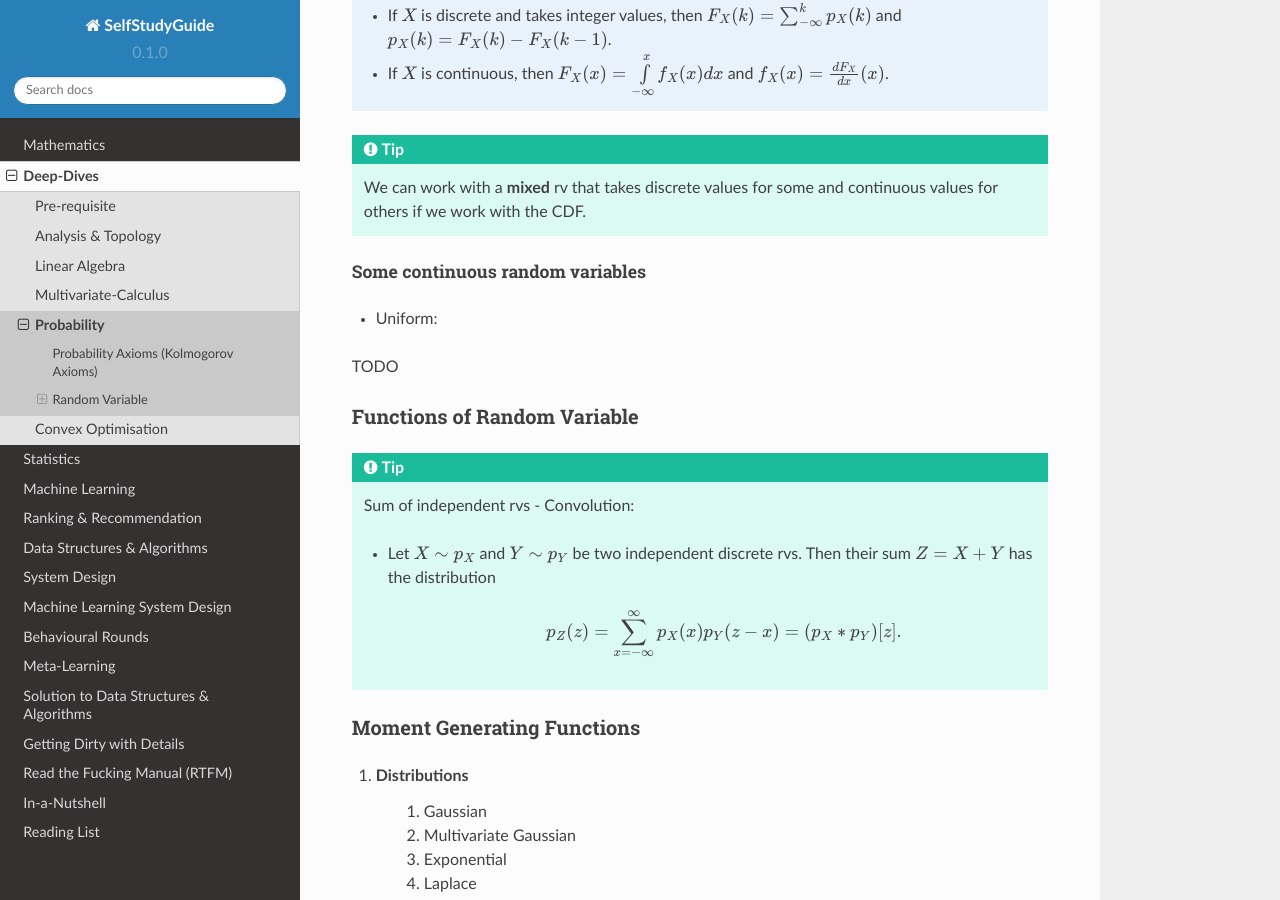
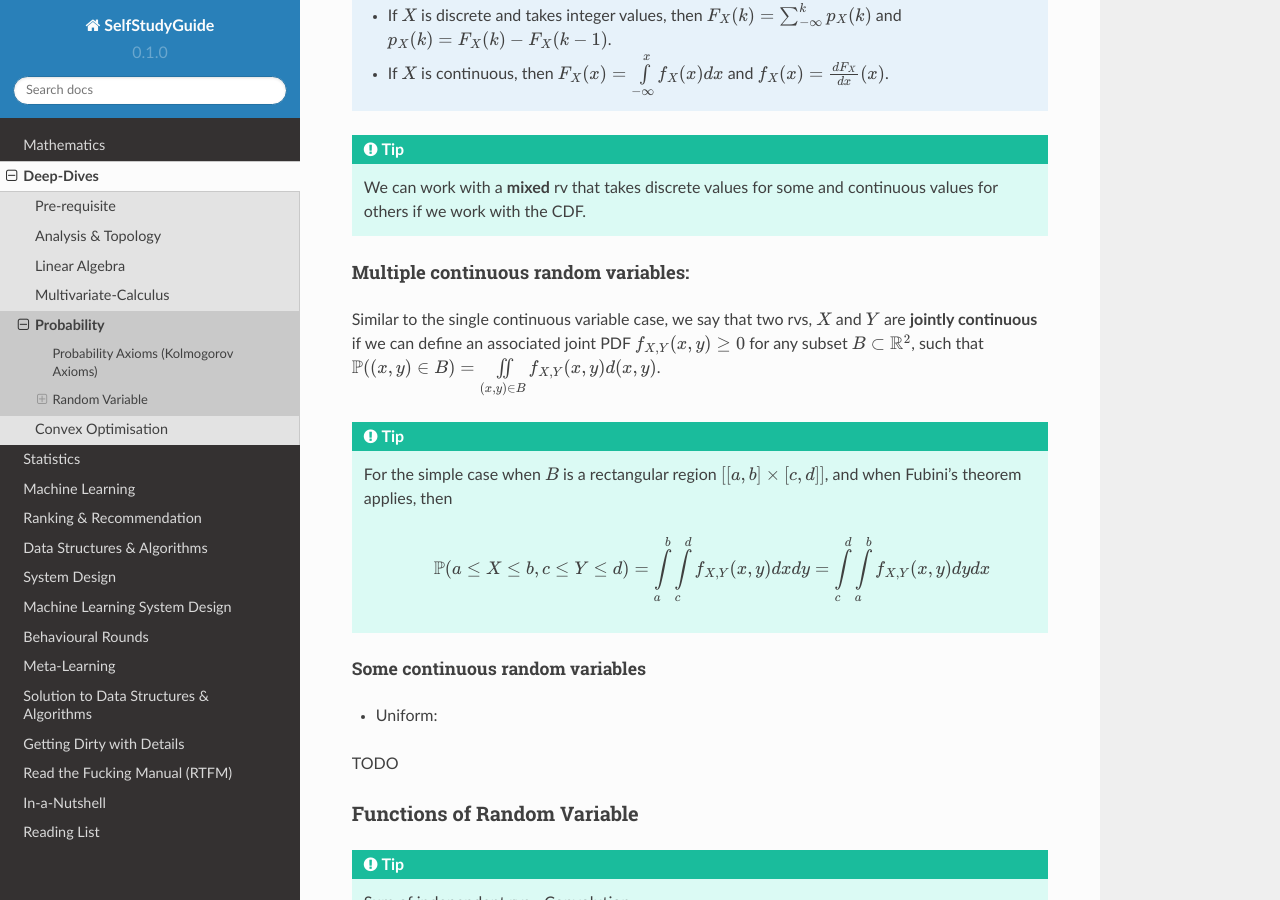
Before and after one commit to uselesstechjunks/leetcode, a Sphinx documentation site: the page built from docs/source/math/prob.rst, in a window 1280 px wide and 900 px high, scrolled down 13343 px. Built offline with Sphinx 7.4.7 and the Read the Docs theme 2.0.0, drawn with Linux system fonts in a browser that asks for light colours; some of the changed text lies outside the part shown.

Commit message:
Update prob.rst

```diff
--- a/docs/source/math/prob.rst
+++ b/docs/source/math/prob.rst
@@ -451,6 +451,15 @@ Regardless of whether a rv is discrete or continuous, there event :math:`\{X\leq
 .. tip::
 	We can work with a **mixed** rv that takes discrete values for some and continuous values for others if we work with the CDF.
 
+Multiple continuous random variables:
+------------------------------------
+Similar to the single continuous variable case, we say that two rvs, :math:`X` and :math:`Y` are **jointly continuous** if we can define an associated joint PDF :math:`f_{X,Y}(x,y)\geq 0` for any subset :math:`B\subset\mathbb{R}^2`, such that :math:`\mathbb{P}((x,y)\in B)=\iint\limits_{(x,y)\in B} f_{X,Y}(x,y) d(x,y)`.
+
+.. tip::
+	For the simple case when :math:`B` is a rectangular region :math:`[[a,b]\times [c,d]]`, and when Fubini's theorem applies, then
+
+		.. math:: \mathbb{P}(a\leq X\leq b, c\leq Y\leq d)=\int\limits_a^b\int\limits_c^d f_{X,Y}(x,y) dx dy=\int\limits_c^d\int\limits_a^b f_{X,Y}(x,y) dy dx
+
 Some continuous random variables
 ^^^^^^^^^^^^^^^^^^^^^^^^^^^^^^^^^^^^^^^^^^^^^
 
```
Also changed, not shown: other parts of docs/source/math/prob.rst (+1 -1 lines).
